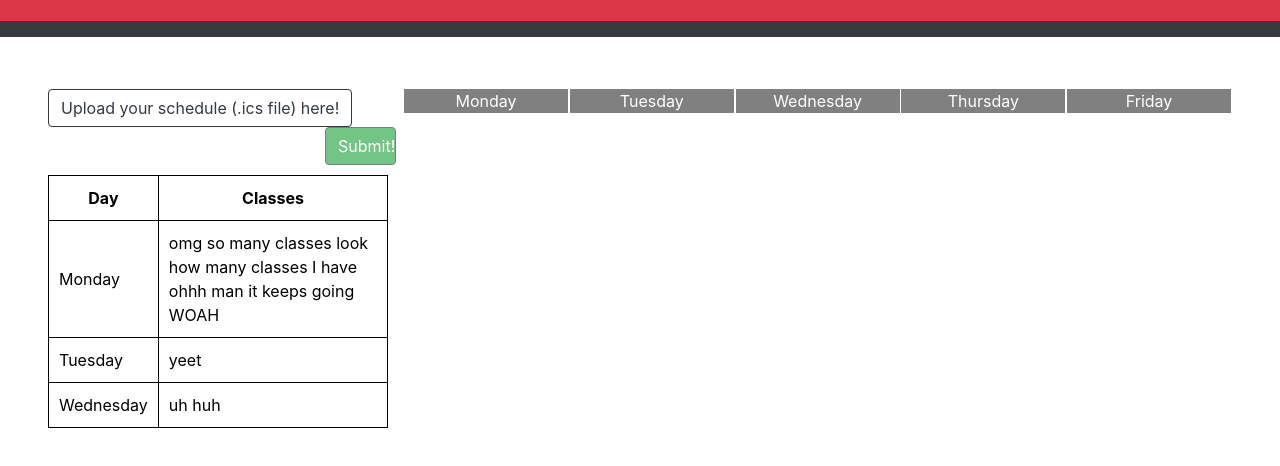
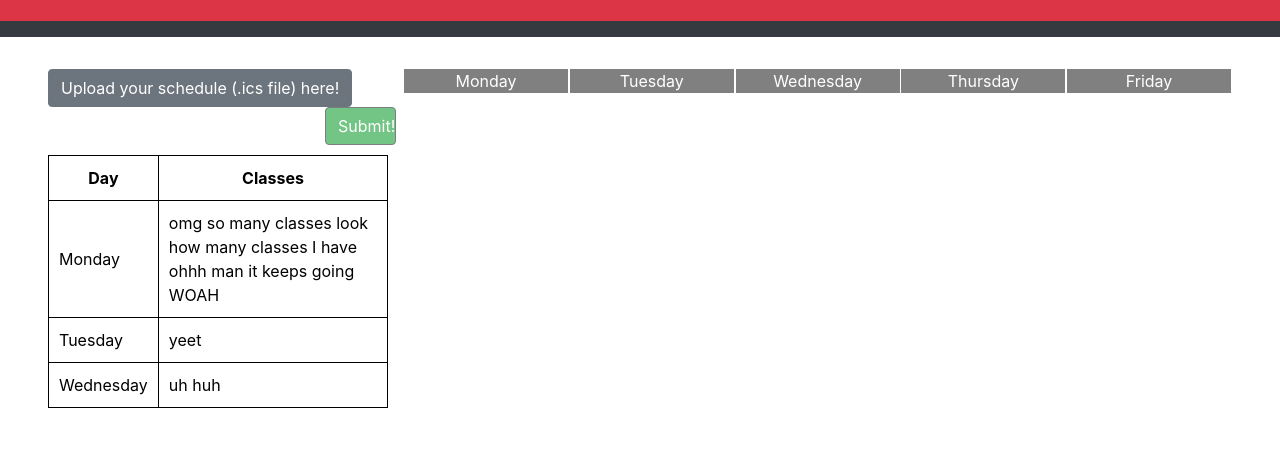
Before and after one commit to JackLowry/classMapper, a website: page index.html in a window 1280 px wide. Shown: the part 82-548 px from the top of the page. Drawn offline with nearby package versions, Linux system fonts and the light colour scheme; some packages are replaced by stand-ins of ours; no server answers.

Commit message:
random improvements

```diff
--- a/index.html
+++ b/index.html
@@ -49,7 +49,7 @@
 </div>   <!-- Top div. -->
 <div class="p-0 mb-0 bg-dark"></div>                                                                  <!-- stylistic stuff -->
 <div class="p-2 mb-1 bg-dark"></div>                                                                  <!-- stylistic stuff -->
-<div class="p-5 mb-2 text-white" style="height: 100%;">                                     <!-- File input Div -->
+<div class="p-5 mb-2 text-white" style="height: 100%; margin-top: -20px;">                                     <!-- File input Div -->
   <body scroll="no" style="overflow:hidden;">     <!-- disable scrolling -->
     <!--
     <center>
@@ -65,7 +65,7 @@
       <div id = "uploadButtonDiv" style="width: 22%; padding-left: 0px" >                                    <!-- Upload button floated left -->
         <center>
           <div class='new_Btn' style="float:left; width: 100% float: left;">
-            <button class = "btn btn-outline-dark" type ="button">Upload your schedule (.ics file) here!</button>
+            <button class = "btn btn-secondary" type ="button">Upload your schedule (.ics file) here!</button>
           </div>
           <input class="btn btn-primary" type='file' id='chatFileOpen' name='ics file' accept='.ics' style="display:none"> <!-- FILE INPUT -->
         </center>
```
